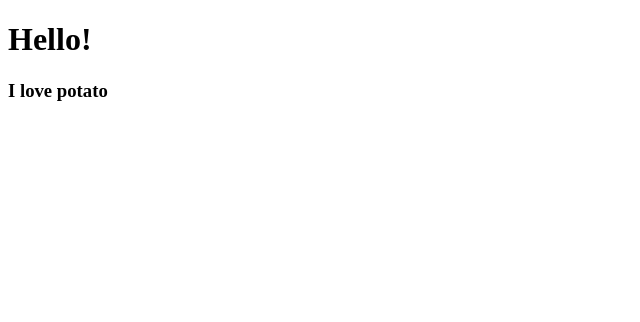
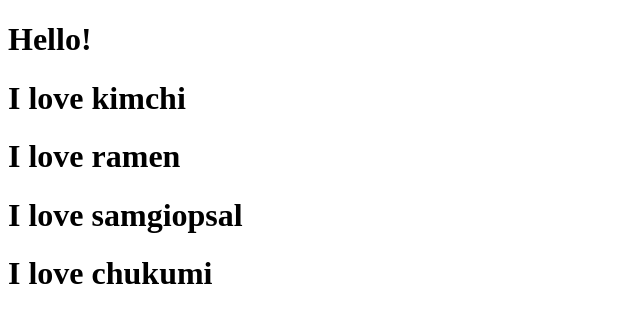
Before and after one commit to Rhange/movie_app_2020, a React (Create React App) app: page / in a window 1280 px wide. Shown: the top 322 px of the page, without its empty margins (0-640 px from the left). Built offline with nearby package versions, Linux system fonts and the light colour scheme.

Commit message:
Component and properties ( props )
1. props.fav or just { fav } (ES6)

```diff
--- a/src/App.js
+++ b/src/App.js
@@ -1,11 +1,17 @@
 import React from "react";
-import Potato from "./Potato";
+
+function Food({ fav }) {
+  return <h1>I love {fav}</h1>;
+}
 
 function App() {
   return (
     <div>
       <h1>Hello!</h1>
-      <Potato />
+      <Food fav="kimchi" />
+      <Food fav="ramen" />
+      <Food fav="samgiopsal" />
+      <Food fav="chukumi" />
     </div>
   );
 }
--- a/src/Potato.js
+++ /dev/null
@@ -1,7 +0,0 @@
-import React from "react";
-
-function Potato() {
-  return <h3>I love potato</h3>;
-}
-
-export default Potato;
```
